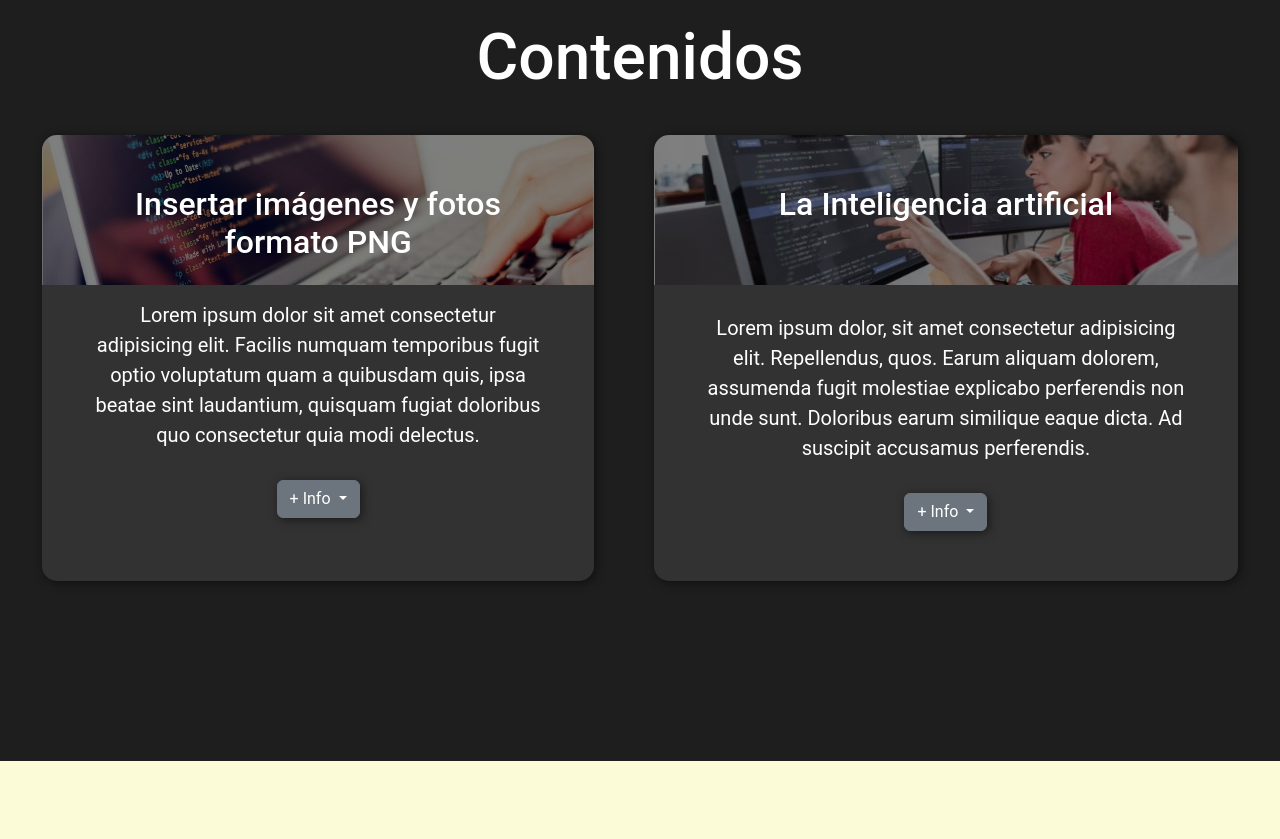
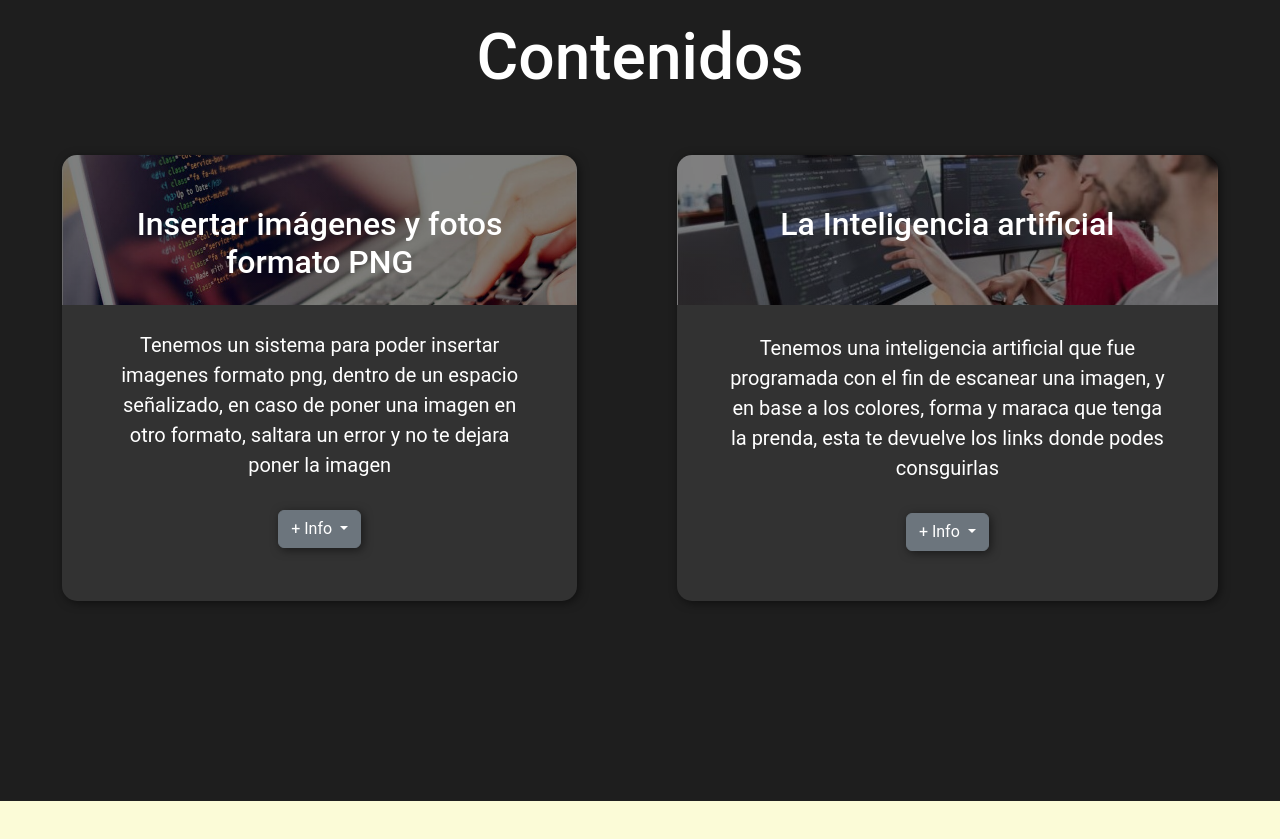
Before and after one commit to Brirosman/Outfitter, a plain HTML site: page index.html in a window 1280 px wide. Shown: the part 2480-3319 px from the top of the page. Drawn offline with nearby package versions, Linux system fonts and the light colour scheme.

Commit message:
Texto de contenidos terminados

```diff
--- a/index.css
+++ b/index.css
@@ -168,7 +168,7 @@ header a:hover{
     background-position: center center;
     background-size: cover;
     padding: 50px 0px;
-    margin: 30px;
+    margin: 50px;
     border-radius: 15px;
 
 }
@@ -385,7 +385,7 @@ footer .container{
 }
 .imagenesfotos
 {
-    padding-top: 30px;
+    padding-top: 40px;
 }
 .iatexto
 {
--- a/index.html
+++ b/index.html
@@ -51,9 +51,7 @@
 
                 <div class="carta" data-aos="zoom-in">
                     <h3>Insertar imágenes y fotos formato PNG</h3>
-
-
-                    <p class="imagenesfotos"> Lorem ipsum dolor sit amet consectetur adipisicing elit. Facilis numquam temporibus fugit optio voluptatum quam a quibusdam quis, ipsa beatae sint laudantium, quisquam fugiat doloribus quo consectetur quia modi delectus.</p>
+                    <p class="imagenesfotos">Tenemos un sistema para poder insertar imagenes formato png, dentro de un espacio señalizado, en caso de poner una imagen en otro formato, saltara un error y no te dejara poner la imagen </p>
                     <div class="dropdown">
                         <button class="btn btn-secondary dropdown-toggle" type="button" data-bs-toggle="dropdown" aria-expanded="false">
                           + Info
@@ -67,8 +65,7 @@
 
                 <div class="carta" data-aos="zoom-in">
                     <h3>La Inteligencia artificial</h3>
-
-                    <p class="iatexto">Lorem ipsum dolor, sit amet consectetur adipisicing elit. Repellendus, quos. Earum aliquam dolorem, assumenda fugit molestiae explicabo perferendis non unde sunt. Doloribus earum similique eaque dicta. Ad suscipit accusamus perferendis.</p>
+                    <p class="iatexto">Tenemos una inteligencia artificial que fue programada con el fin de escanear una imagen, y en base a los colores, forma y maraca que tenga la prenda, esta te devuelve los links donde podes consguirlas</p>
                     <div class="dropdown">
                         <button class="btn btn-secondary dropdown-toggle" type="button" data-bs-toggle="dropdown" aria-expanded="false">
                           + Info
```
